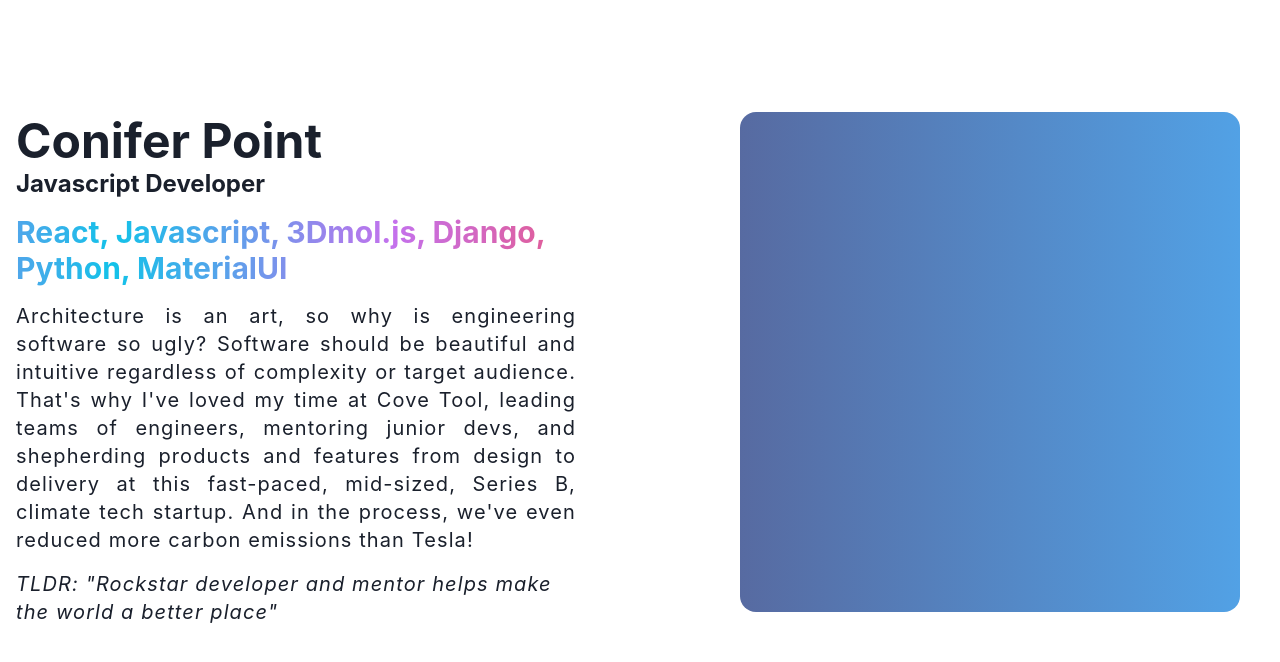
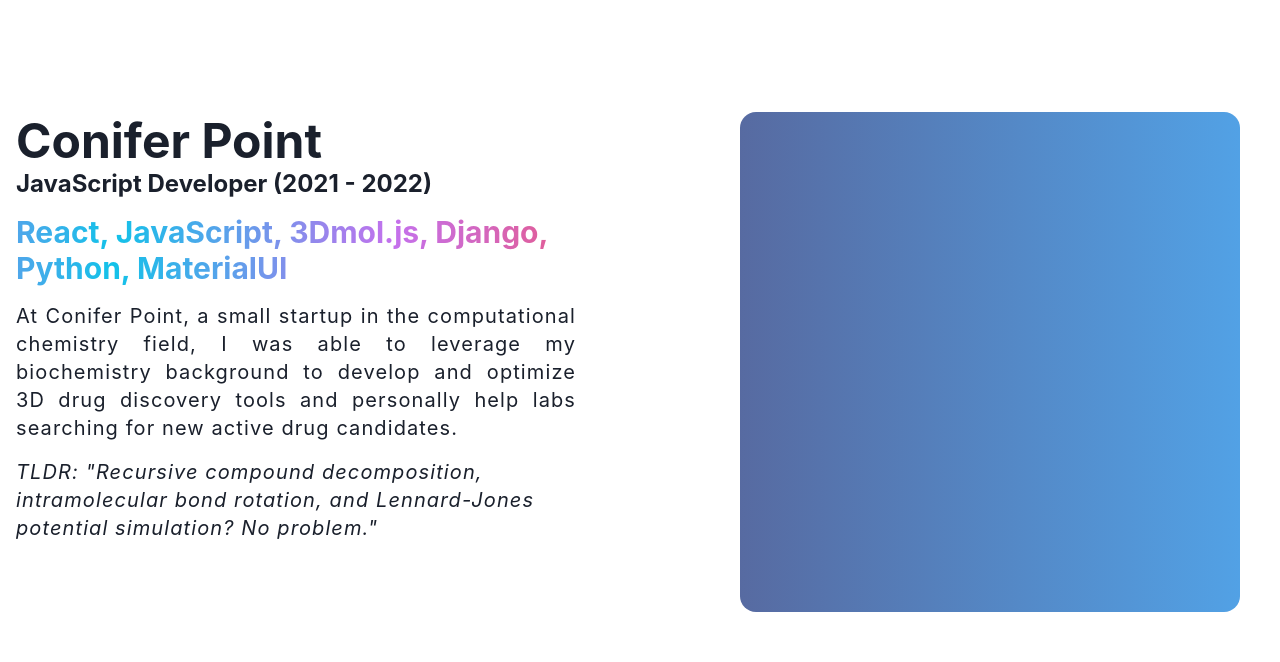
Before and after one commit to William-Schutte/next-portfolio-2023, a Next.js app: page /components/ExperienceItem2 in a window 1280 px wide. Shown: the top 662 px of the page. Built offline with nearby package versions, Linux system fonts and the light colour scheme.

Commit message:
Add job experience item 2

```diff
--- a/pages/components/ExperienceItem1.js
+++ b/pages/components/ExperienceItem1.js
@@ -18,7 +18,7 @@
       <Box maxW="560px" my="8" py="4">
         <Text textStyle="lgHeading">Cove Tool</Text>
         <Text textStyle="lgHeading" fontSize="2xl" mb="4">
-          Full Stack Software Engineer
+          Full Stack Software Engineer (2022 - Present)
         </Text>
 
         <Text
@@ -32,7 +32,7 @@
           bgSize="200% 100%"
           animation={`${spin} 6s infinite linear`}
         >
-          React, TypeScript, Javascript, Django, Python, Docker, AWS
+          React, TypeScript, JavaScript, Django, Python, Docker, AWS
         </Text>
 
         <Text textStyle="subHeading" mb="4" textAlign="justify">
--- a/pages/components/ExperienceItem2.js
+++ b/pages/components/ExperienceItem2.js
@@ -10,7 +10,7 @@
       <Box maxW="560px" my="8" py="4">
         <Text textStyle="lgHeading">Conifer Point</Text>
         <Text textStyle="lgHeading" fontSize="2xl" mb="4">
-          Javascript Developer
+          JavaScript Developer (2021 - 2022)
         </Text>
 
         <Text
@@ -24,21 +24,17 @@
           bgSize="200% 100%"
           animation={`${spin} 6s infinite linear`}
         >
-          React, Javascript, 3Dmol.js, Django, Python, MaterialUI
+          React, JavaScript, 3Dmol.js, Django, Python, MaterialUI
         </Text>
-
         <Text textStyle="subHeading" mb="4" textAlign="justify">
-          Architecture is an art, so why is engineering software so ugly?
-          Software should be beautiful and intuitive regardless of complexity or
-          target audience. That's why I've loved my time at Cove Tool, leading
-          teams of engineers, mentoring junior devs, and shepherding products
-          and features from design to delivery at this fast-paced, mid-sized,
-          Series B, climate tech startup. And in the process, we've even reduced
-          more carbon emissions than Tesla!
+          At Conifer Point, a small startup in the computational chemistry
+          field, I was able to leverage my biochemistry background to develop
+          and optimize 3D drug discovery tools and personally help labs
+          searching for new active drug candidates.
         </Text>
         <Text textStyle="subHeading" mb="4" fontStyle="italic">
-          TLDR: "Rockstar developer and mentor helps make the world a better
-          place"
+          TLDR: "Recursive compound decomposition, intramolecular bond rotation,
+          and Lennard-Jones potential simulation? No problem."
         </Text>
       </Box>
       <Box
--- a/pages/components/NavSection.js
+++ b/pages/components/NavSection.js
@@ -9,7 +9,7 @@
       <Flex py="4" mr="auto">
         <SunIcon boxSize="6" m="2" />
         <NavLink main>William Schutte</NavLink>
-        <NavLink>About</NavLink>
+        <NavLink>Story</NavLink>
         <Box
           w="1px"
           h="1.75em"
```
